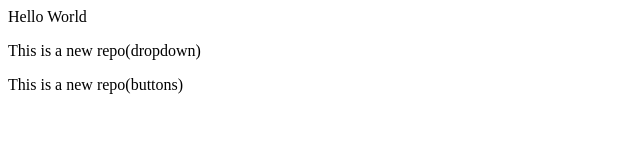
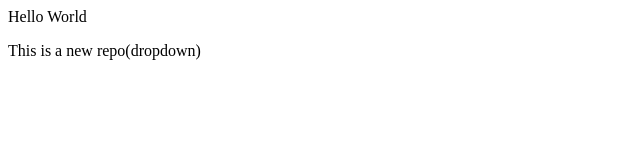
Before and after one commit to Arshiyakhias/localrepo, a plain HTML site: page index.html in a window 1280 px wide. Shown: the whole page, without its empty margins (0-640 px from the left). Drawn offline with Linux system fonts and the light colour scheme.

```diff
--- a/index.html
+++ b/index.html
@@ -1,5 +1,2 @@
 <p>Hello World</p>
-
 <p>This is a new repo(dropdown)</p>
-
-<p>This is a new repo(buttons)</p>
```
